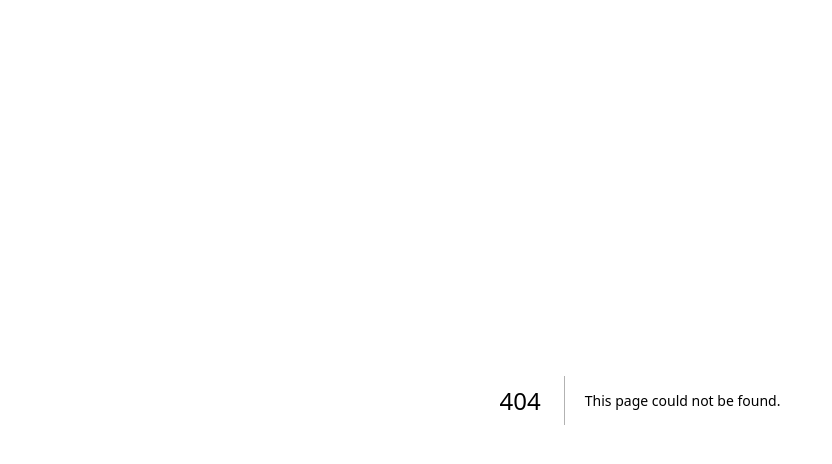
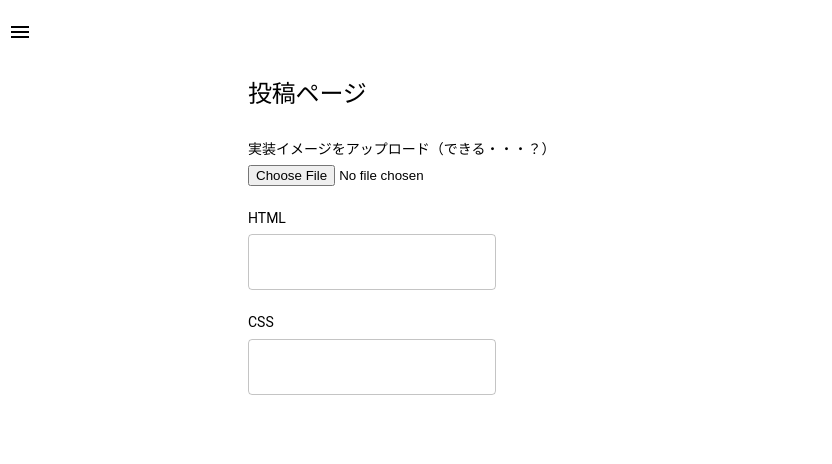
Before and after one commit to ichinosekiwa/UIWonderland-Front, a Next.js app: page /post in a window 1280 px wide. Before the commit this address had no page. Shown: the top 464 px of the page, without its empty margins (0-832 px from the left). Built offline with nearby package versions, Linux system fonts and the light colour scheme.

Commit message:
update:投稿ページ作成中

```diff
--- /dev/null
+++ b/src/pages/post.tsx
@@ -0,0 +1,49 @@
+import { TextField, Typography } from "@mui/material";
+import React, { useState } from "react";
+import Sidebar from "./_sidebar";
+
+export default function PostPage() {
+  const [open, setOpen] = useState(false);
+
+  // トグル関数の定義（状態の更新）
+  const toggleOpen = () => {
+    setOpen(!open);
+  };
+
+  const handleClose = (
+    event: {},
+    reason: "backdropClick" | "escapeKeyDown",
+  ) => {
+    if (reason !== "backdropClick") {
+      setOpen(false);
+    }
+  };
+
+  return (
+    <div style={{ display: "flex" }}>
+      <Sidebar open={open} toggleOpen={toggleOpen} handleClose={handleClose} />
+      <main style={{ width: "80%", height: "100vh", margin: "80px auto" }}>
+        <Typography variant="h2" sx={{ fontSize: "24px", marginBottom:"32px" }}>
+          投稿ページ
+        </Typography>
+
+        <form action={"post"} method="post">
+            <div style={{display:"flex",flexDirection:"column",gap:"24px"}}>
+            <div>
+            <Typography variant="h3" sx={{fontSize:"14px", marginBottom:"8px"}}>実装イメージをアップロード（できる・・・？）</Typography>
+            <input type="file" name="image"></input>
+            </div>
+            <div>
+            <Typography variant="h3" sx={{fontSize:"14px", marginBottom:"8px"}}>HTML</Typography>
+                <TextField></TextField>
+            </div>
+            <div>
+            <Typography variant="h3" sx={{fontSize:"14px", marginBottom:"8px"}}>CSS</Typography>
+                <TextField></TextField>
+            </div>
+            </div>
+        </form>
+      </main>
+    </div>
+  );
+}
```
Also changed, not shown: src/pages/category/decoration/headline.tsx (+7 -5 lines).
